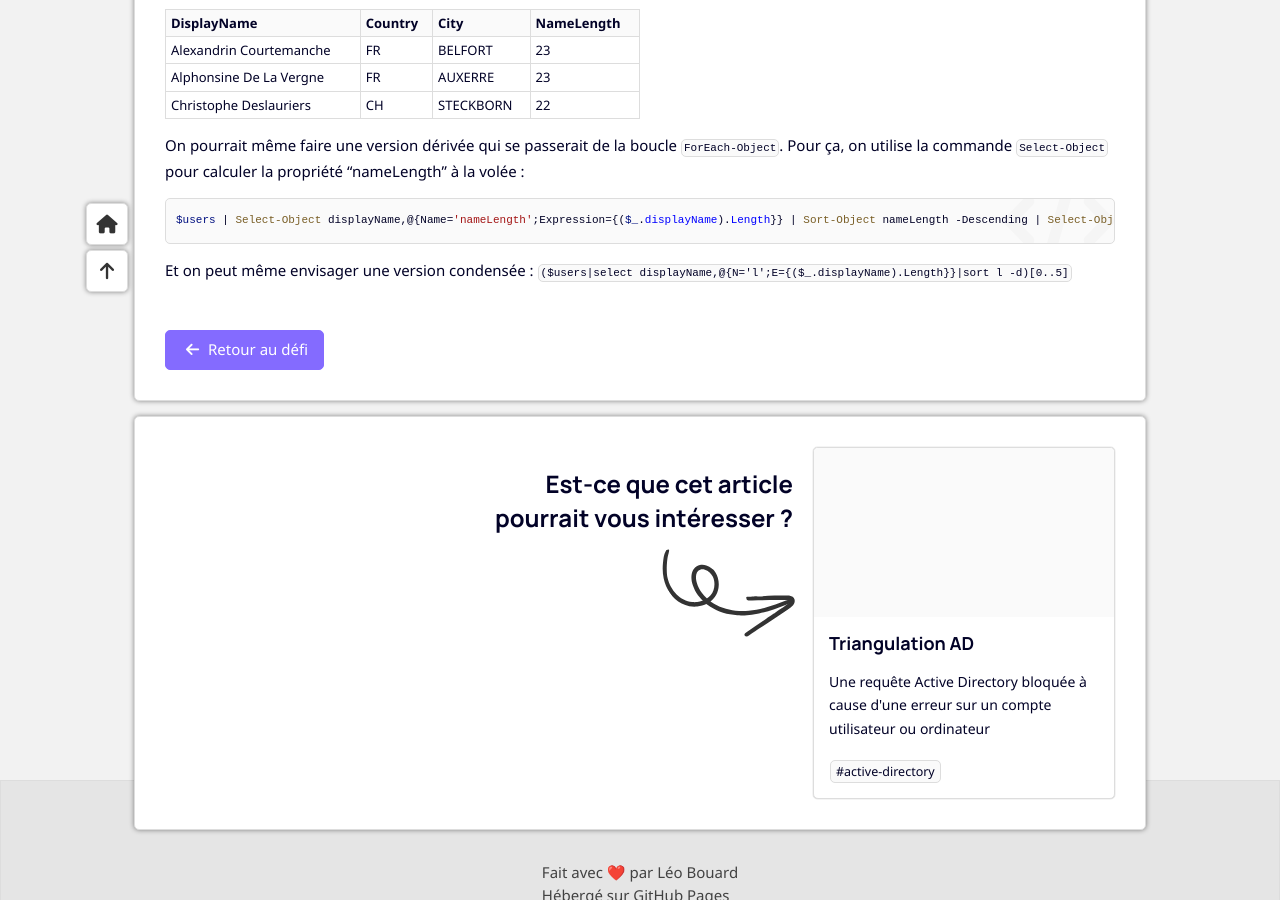
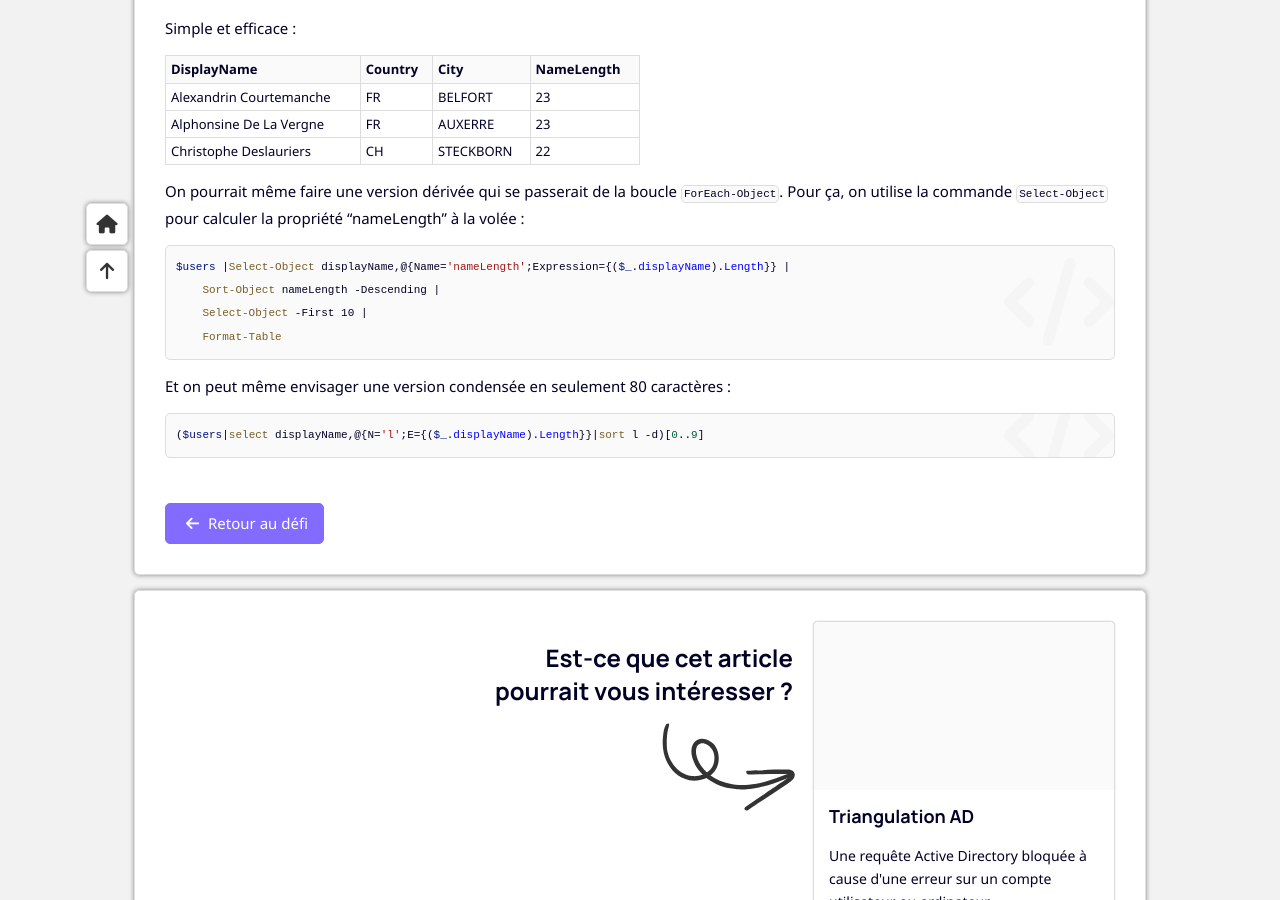
Before and after one commit to leobouard/leobouard.github.io, a Jekyll site: the page built from _posts/2022-04-10-le-nom-le-plus-long-soluce.md, in a window 1280 px wide and 900 px high, scrolled down 1724 px. Built offline with Jekyll 4.4.1, drawn with Linux system fonts in a browser that asks for light colours; nearby versions of some CDN libraries; some web fonts are replaced.

Commit message:
Update 2022-04-10-le-nom-le-plus-long-soluce.md

````diff
--- a/_posts/2022-04-10-le-nom-le-plus-long-soluce.md
+++ b/_posts/2022-04-10-le-nom-le-plus-long-soluce.md
@@ -59,7 +59,9 @@ Cette fois-ci, on va un peu plus loin et on va venir dresser un classement des n
 $users | ForEach-Object {
     $_ | Add-Member -MemberType NoteProperty -Name nameLength -Value ($_.displayName).Length -Force
 }
-$users | Sort-Object -Property nameLength -Descending | Select-Object -First 10 | Format-Table displayName,country,city,nameLength
+$users | Sort-Object -Property nameLength -Descending |
+    Select-Object -First 10 |
+    Format-Table displayName,country,city,nameLength
 ```
 
 Pour ça, on ajoute une nouvelle propriété "nameLength" à notre objet de base. Une fois que tous les utilisateurs ont reçu cette nouvelle propriété, il suffit simplement de trier les objets du nom le plus long au nom le plus court… et c'est bon !
@@ -75,7 +77,14 @@ Christophe Deslauriers | CH | STECKBORN | 22
 On pourrait même faire une version dérivée qui se passerait de la boucle `ForEach-Object`. Pour ça, on utilise la commande `Select-Object` pour calculer la propriété "nameLength" à la volée :
 
 ```powershell
-$users | Select-Object displayName,@{Name='nameLength';Expression={($_.displayName).Length}} | Sort-Object nameLength -Descending | Select-Object -First 10 | Format-Table
+$users |Select-Object displayName,@{Name='nameLength';Expression={($_.displayName).Length}} |
+    Sort-Object nameLength -Descending |
+    Select-Object -First 10 |
+    Format-Table
 ```
 
-Et on peut même envisager une version condensée : `($users|select displayName,@{N='l';E={($_.displayName).Length}}|sort l -d)[0..5]`
+Et on peut même envisager une version condensée en seulement 80 caractères :
+
+```powershell
+($users|select displayName,@{N='l';E={($_.displayName).Length}}|sort l -d)[0..9]
+```
````
